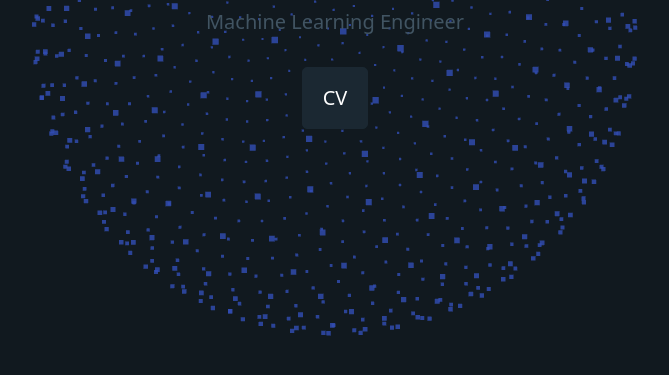
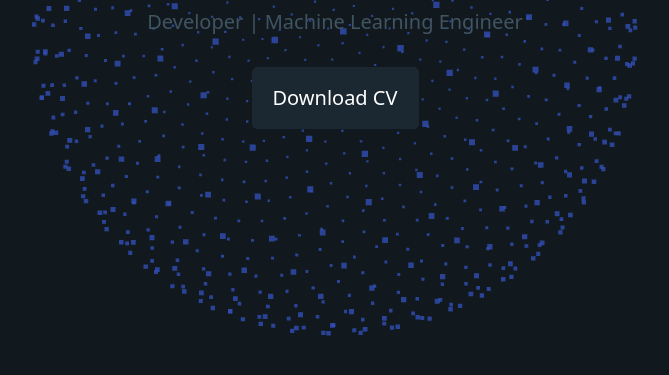
Before and after one commit to llmvetter/llmvetter.github.io, a plain HTML site: page index.html in a window 1280 px wide. Shown: the part 367-742 px from the top of the page, without its empty margins (305-974 px from the left). Drawn offline with nearby package versions, Linux system fonts and the light colour scheme.

Commit message:
point cloud

```diff
--- a/index.html
+++ b/index.html
@@ -62,10 +62,10 @@
     <div class="content-overlay">
         <main class="container">
             <h1>Lennart Vetter</h1>
-            <p>Machine Learning Engineer</p>
+            <p>Developer | Machine Learning Engineer</p>
 
             <div class="button-container">
-                <a href="cv.pdf" role="button" class="contrast">CV</a>
+                <a href="cv.pdf" role="button" class="contrast">Download CV</a>
             </div>
         </main>
     </div>
```
Also changed, not shown: 1 other file.
